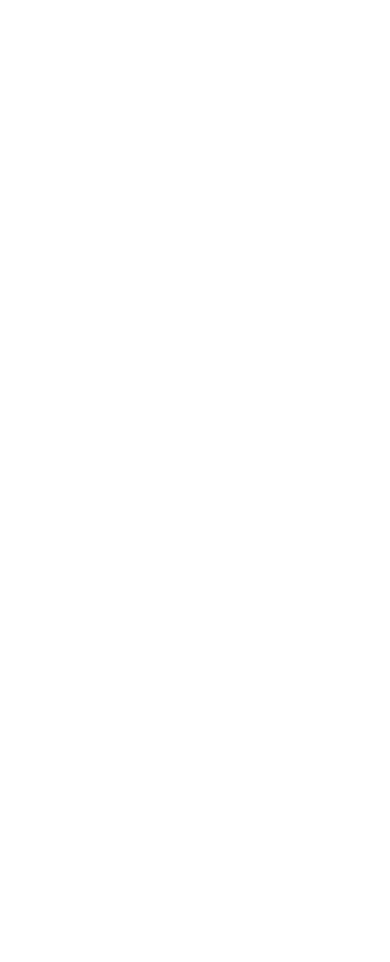
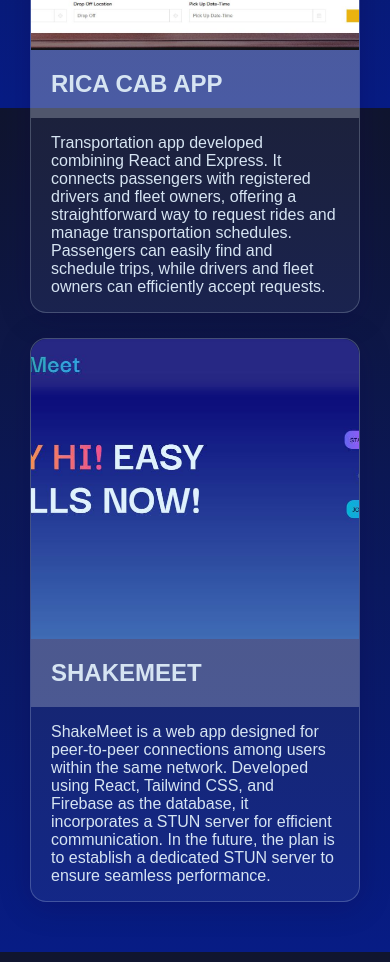
Before and after one commit to mercuryeater/portfolio, a Next.js app: page / in a window 390 px wide. Shown: the part 1580-2542 px from the top of the page. Before the commit the page ends 1389 px from the top, so only its background shows below. Built offline with nearby package versions, Linux system fonts and the light colour scheme; a web font is replaced by a local one.

Commit message:
Feature/projects (#4)
* feat: :sparkles: addMockProjectHTML

* feat: :sparkles: addProjectComponent

* feat:

* feat: :lipstick: projectsResponsiveDone

```diff
--- a/src/app/page.js
+++ b/src/app/page.js
@@ -36,7 +36,7 @@
         </p>
       </main>
       <Skills />
-      {/* <Projects /> */}
+      <Projects />
     </>
   );
 }
--- /dev/null
+++ b/src/components/Projects/MainProject.jsx
@@ -0,0 +1,30 @@
+import Image from "next/image";
+import Link from "next/link";
+import "./MainProject.scss";
+
+export default function MainProject({ source, name, description, url }) {
+  const imageStyle = {
+    maxWidth: "100%",
+    objectFit: "cover",
+    maxHeight: "100%",
+  };
+  return (
+    <Link className="link" href={url} target="_blank">
+      <div className="project">
+        <div className="project__thumb">
+          <Image
+            src={source}
+            alt="Test"
+            width={959}
+            height={516}
+            style={imageStyle}
+          />
+        </div>
+        <div className="project__texts">
+          <h2 className="project__texts__name">{name}</h2>
+          <p className="project__texts__description">{description}</p>
+        </div>
+      </div>
+    </Link>
+  );
+}
--- /dev/null
+++ b/src/components/Projects/MainProject.scss
@@ -0,0 +1,58 @@
+.link {
+  width: fit-content;
+  text-decoration: none;
+  color: inherit;
+  flex-basis: calc(90% - 16px);
+  box-sizing: border-box;
+}
+
+.project {
+  /* From https://css.glass */
+  background: rgba(214, 228, 242, 0.059);
+  border-radius: 16px;
+  box-shadow: 0 4px 30px rgba(17, 4, 68, 0.259);
+  border: 1px solid rgba(214, 228, 242, 0.23);
+  display: grid;
+  grid-template-rows: minmax(150px, 300px) 1fr;
+  align-items: start;
+  flex-basis: calc(90% - 16px);
+  box-sizing: border-box;
+  cursor: pointer;
+  transition: all 0.3s ease;
+
+  &:hover {
+    transform: scale(1.03);
+  }
+
+  &__thumb {
+    height: 100%;
+    border-radius: 16px 16px 0px 0px;
+    object-fit: cover;
+    overflow: hidden;
+    position: relative;
+  }
+
+  &__texts {
+    display: grid;
+    grid-template-rows: auto auto;
+
+    &__name {
+      background-color: #c1cad650;
+      margin: 0px;
+      padding: 20px;
+    }
+
+    &__description {
+      padding: 0px 20px;
+    }
+  }
+}
+
+@media screen and (min-width: 570px) {
+  .project {
+    flex-basis: calc(50% - 16px);
+  }
+  .link {
+    flex-basis: calc(50% - 16px);
+  }
+}
--- a/src/components/Projects/Projects.jsx
+++ b/src/components/Projects/Projects.jsx
@@ -1,8 +1,34 @@
+import MainProject from "./MainProject";
+import "./Projects.scss";
+
 export default function Projects() {
+  const ricaCab = {
+    name: "RICA CAB APP",
+    description:
+      "Transportation app developed combining React and Express. It connects passengers with registered drivers and fleet owners, offering a straightforward way to request rides and manage transportation schedules. Passengers can easily find and schedule trips, while drivers and fleet owners can efficiently accept requests.",
+    url: "https://cab-frontend.vercel.app/",
+  };
+
+  const shakeMeet = {
+    name: "SHAKEMEET",
+    description:
+      "ShakeMeet is a web app designed for peer-to-peer connections among users within the same network. Developed using React, Tailwind CSS, and Firebase as the database, it incorporates a STUN server for efficient communication. In the future, the plan is to establish a dedicated STUN server to ensure seamless performance. ",
+    url: "https://shakemeet-develop.onrender.com/",
+  };
   return (
-    <>
-      <h2>RICA CAB APP</h2>
-      <h2>Shakemeet</h2>
-    </>
+    <main className="projects">
+      <MainProject
+        source={"/RICA.JPG"}
+        name={ricaCab.name}
+        description={ricaCab.description}
+        url={ricaCab.url}
+      />
+      <MainProject
+        source={"/SM.JPG"}
+        name={shakeMeet.name}
+        description={shakeMeet.description}
+        url={shakeMeet.url}
+      />
+    </main>
   );
 }
--- /dev/null
+++ b/src/components/Projects/Projects.scss
@@ -0,0 +1,17 @@
+.projects {
+  display: flex;
+  flex-direction: column;
+  gap: 25px;
+  align-items: center;
+  max-width: 1050px;
+  margin: 0px auto;
+  width: 100%;
+  flex-wrap: wrap;
+}
+
+@media screen and (min-width: 570px) {
+  .projects {
+    flex-direction: row;
+    align-items: stretch;
+  }
+}
```
Also changed, not shown: public/RICA.JPG (added), public/SM.JPG (added).
